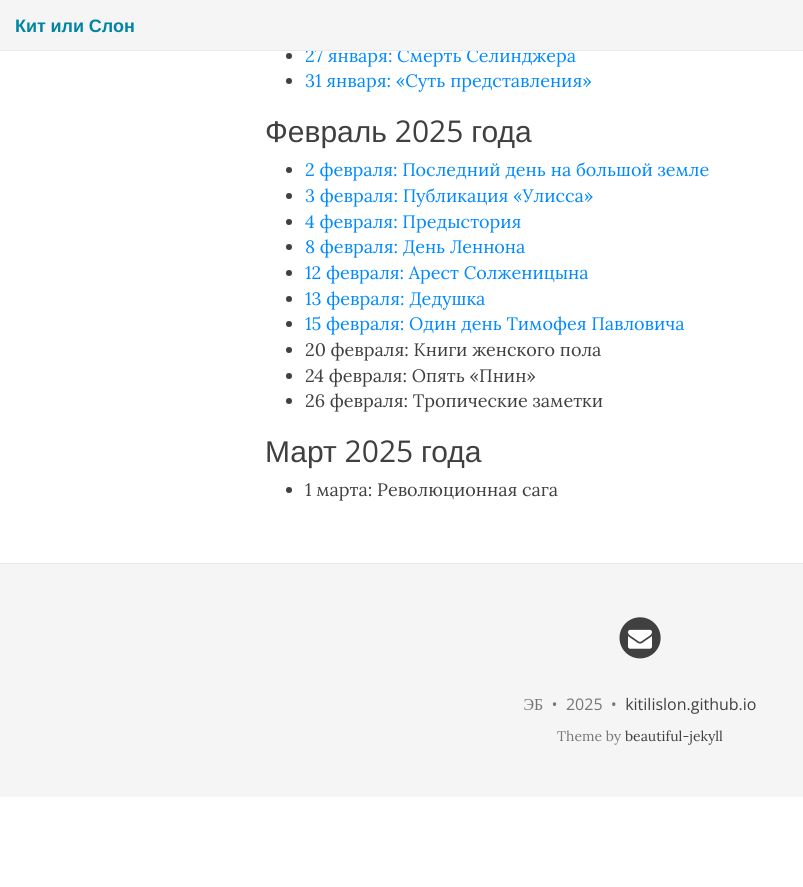
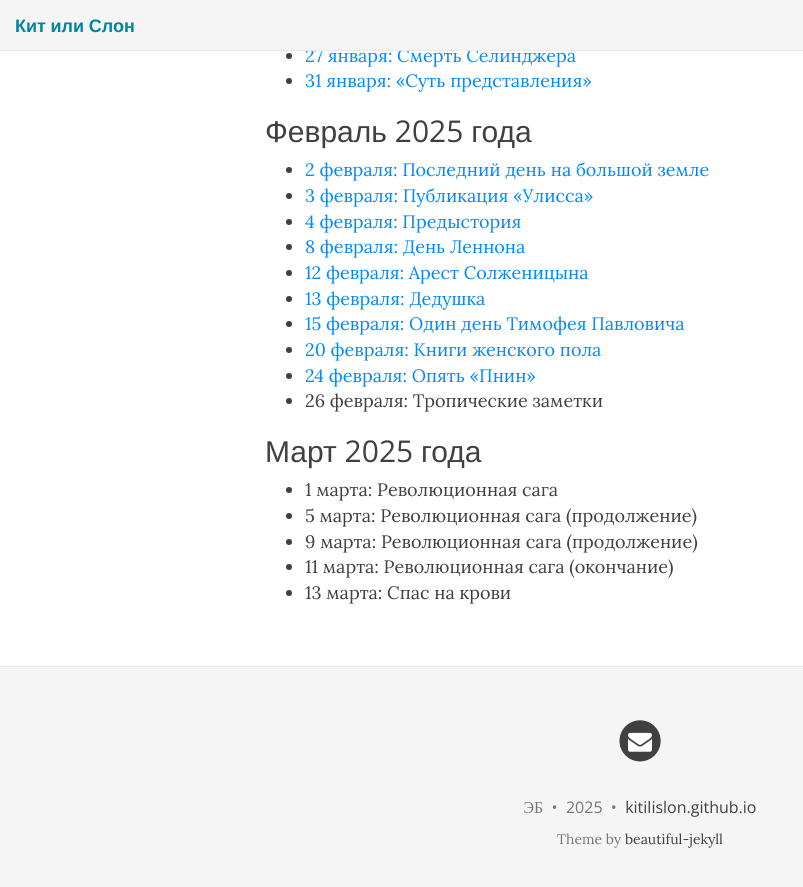
Before and after one commit to KitIliSlon/KitIliSlon.github.io, a Jekyll site: the page built from index.md, in a window 1280 px wide and 900 px high, scrolled down 2007 px. Shown: the top 887 px of the window, without its empty margins (0-803 px from the left). Built offline with Jekyll 4.4.1, drawn with Linux system fonts in a browser that asks for light colours; nearby versions of some CDN libraries; before the commit the page ends 2804 px from its top, so only the background shows below that.

Commit message:
2025-02-24

```diff
--- a/index.md
+++ b/index.md
@@ -84,10 +84,14 @@ published: true
 * [12 февраля: Арест Солженицына](https://kitilislon.github.io/2025-02-12)
 * [13 февраля: Дедушка](https://kitilislon.github.io/2025-02-13)
 * [15 февраля: Один день Тимофея Павловича](https://kitilislon.github.io/2025-02-15)
-* 20 февраля: Книги женского пола
-* 24 февраля: Опять «Пнин»
+* [20 февраля: Книги женского пола](https://kitilislon.github.io/2025-02-20)
+* [24 февраля: Опять «Пнин»](https://kitilislon.github.io/2025-02-24)
 * 26 февраля: Тропические заметки
 
 ## Март 2025 года
 
 * 1 марта: Революционная сага
+* 5 марта: Революционная сага (продолжение)
+* 9 марта: Революционная сага (продолжение)
+* 11 марта: Революционная сага (окончание)
+* 13 марта: Спас на крови
```
Also changed, not shown: 2025-02-20.md (added, +17 -0 lines), 2025-02-24.md (added, +19 -0 lines).
